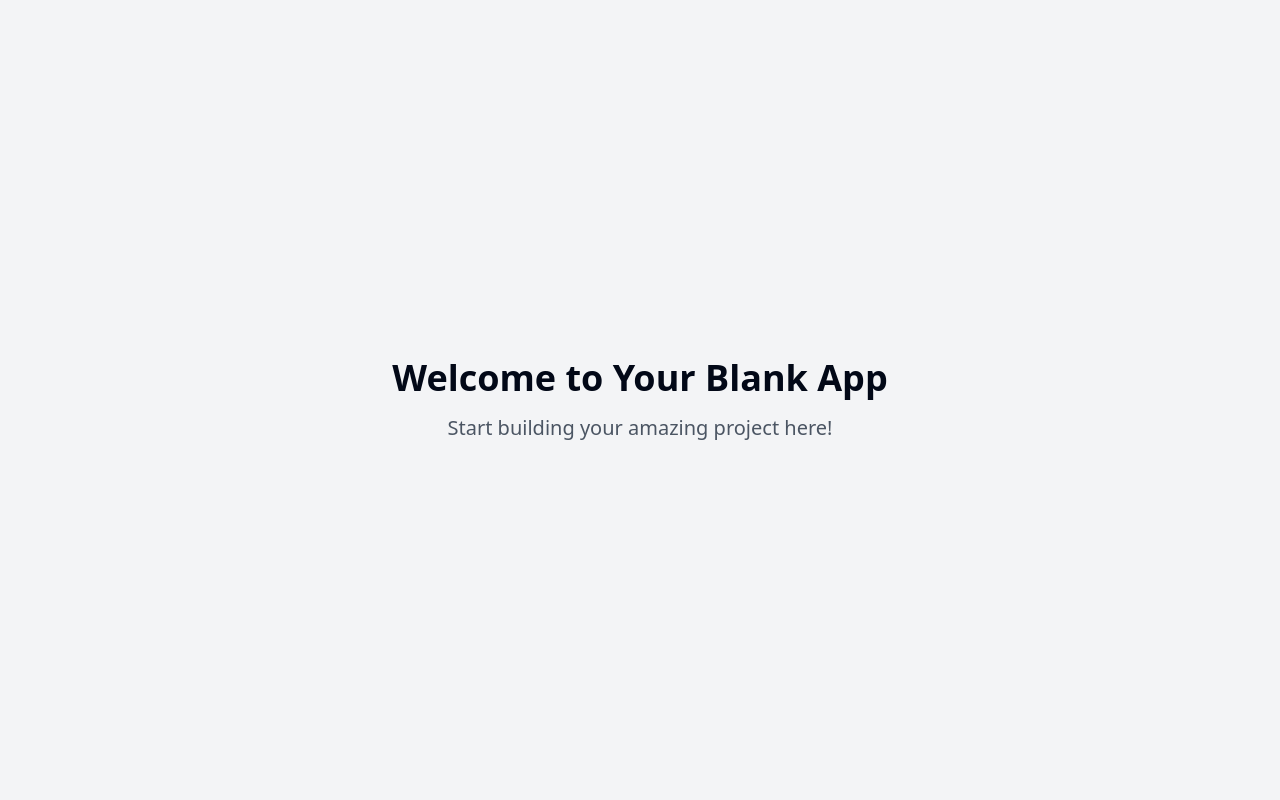
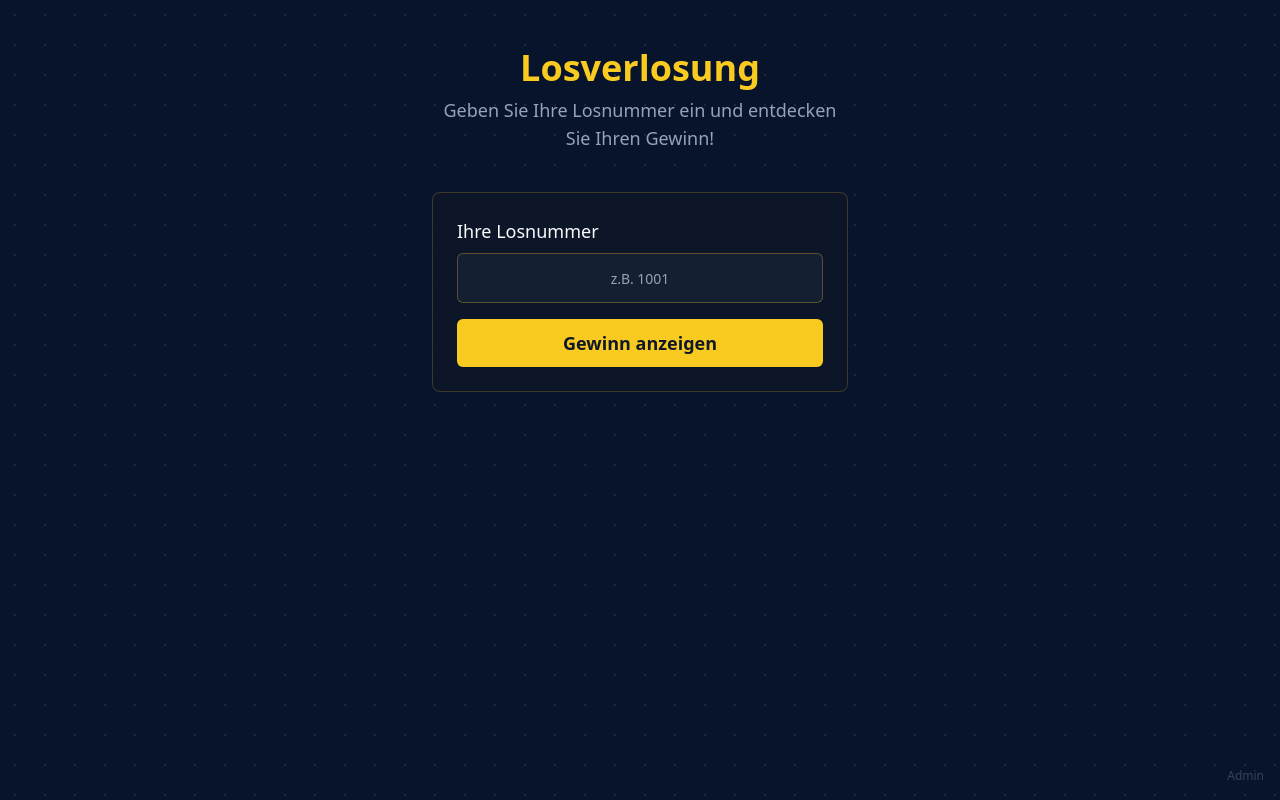
Before and after one commit to achimmertens/osterlose, a React (Vite) app: page / in a window 1280 px wide. Built offline with nearby package versions, Linux system fonts and the light colour scheme.

Commit message:
Implement lucky draw reveal
Implements a webpage where a user enters a lottery number and the corresponding prize is revealed from a hidden table.

```diff
--- a/package.json
+++ b/package.json
@@ -40,6 +40,8 @@
     "@radix-ui/react-toggle-group": "^1.1.0",
     "@radix-ui/react-tooltip": "^1.1.4",
     "@tanstack/react-query": "^5.56.2",
+    "@types/canvas-confetti": "^1.9.0",
+    "canvas-confetti": "^1.9.3",
     "class-variance-authority": "^0.7.1",
     "clsx": "^2.1.1",
     "cmdk": "^1.0.0",
--- /dev/null
+++ b/src/components/LotteryForm.tsx
@@ -0,0 +1,60 @@
+
+import React, { useState } from "react";
+import { Input } from "@/components/ui/input";
+import { Button } from "@/components/ui/button";
+import { findPrizeByTicketNumber, Prize } from "@/utils/prizeData";
+
+interface LotteryFormProps {
+  onPrizeFound: (prize: Prize | null) => void;
+}
+
+const LotteryForm: React.FC<LotteryFormProps> = ({ onPrizeFound }) => {
+  const [ticketNumber, setTicketNumber] = useState("");
+  const [error, setError] = useState("");
+
+  const handleSubmit = (e: React.FormEvent) => {
+    e.preventDefault();
+
+    if (!ticketNumber.trim()) {
+      setError("Bitte geben Sie eine Losnummer ein.");
+      return;
+    }
+
+    const prize = findPrizeByTicketNumber(ticketNumber);
+
+    if (!prize) {
+      setError("Diese Losnummer ist nicht gültig oder hat keinen Gewinn.");
+      onPrizeFound(null);
+    } else {
+      setError("");
+      onPrizeFound(prize);
+    }
+  };
+
+  return (
+    <form onSubmit={handleSubmit} className="space-y-4">
+      <div className="space-y-2">
+        <label htmlFor="ticketNumber" className="block text-lg font-medium">
+          Ihre Losnummer
+        </label>
+        <Input
+          id="ticketNumber"
+          type="text"
+          value={ticketNumber}
+          onChange={(e) => setTicketNumber(e.target.value)}
+          placeholder="z.B. 1001"
+          className="bg-secondary/50 border-primary/30 text-center text-xl py-6"
+        />
+        {error && <p className="text-red-400 text-sm">{error}</p>}
+      </div>
+      <Button
+        type="submit"
+        className="w-full py-6 text-lg font-bold transition-all hover:scale-105"
+      >
+        Gewinn anzeigen
+      </Button>
+    </form>
+  );
+};
+
+export default LotteryForm;
--- /dev/null
+++ b/src/components/PrizeReveal.tsx
@@ -0,0 +1,39 @@
+
+import React from "react";
+import { Prize } from "@/utils/prizeData";
+import { Card, CardContent } from "@/components/ui/card";
+import confetti from "canvas-confetti";
+
+interface PrizeRevealProps {
+  prize: Prize;
+}
+
+const PrizeReveal: React.FC<PrizeRevealProps> = ({ prize }) => {
+
+  React.useEffect(() => {
+    // Confetti-Effekt beim Anzeigen eines Gewinns
+    if (prize.id > 1) {
+      confetti({
+        particleCount: prize.id * 30,
+        spread: 70,
+        origin: { y: 0.6 }
+      });
+    }
+  }, [prize.id]);
+
+  return (
+    <Card className="prize-reveal border-primary/30 bg-secondary/50 overflow-hidden">
+      <CardContent className="p-6 text-center">
+        <h3 className="text-2xl font-bold mb-2">Ihr Gewinn</h3>
+        <div className="my-4">
+          <span className="text-4xl font-extrabold text-primary">
+            {prize.value}
+          </span>
+        </div>
+        <p className="text-lg">{prize.description}</p>
+      </CardContent>
+    </Card>
+  );
+};
+
+export default PrizeReveal;
--- a/src/index.css
+++ b/src/index.css
@@ -1,53 +1,47 @@
+
 @tailwind base;
 @tailwind components;
 @tailwind utilities;
 
 @layer base {
   :root {
-    --background: 0 0% 100%;
-    --foreground: 222.2 84% 4.9%;
+    --background: 220 70% 10%;
+    --foreground: 210 40% 98%;
 
-    --card: 0 0% 100%;
-    --card-foreground: 222.2 84% 4.9%;
+    --card: 222 47% 11%;
+    --card-foreground: 210 40% 98%;
 
-    --popover: 0 0% 100%;
-    --popover-foreground: 222.2 84% 4.9%;
+    --popover: 222 47% 11%;
+    --popover-foreground: 210 40% 98%;
 
-    --primary: 222.2 47.4% 11.2%;
-    --primary-foreground: 210 40% 98%;
+    --primary: 47 95% 55%;
+    --primary-foreground: 222 47% 11%;
 
-    --secondary: 210 40% 96.1%;
-    --secondary-foreground: 222.2 47.4% 11.2%;
+    --secondary: 217 33% 17%;
+    --secondary-foreground: 210 40% 98%;
 
-    --muted: 210 40% 96.1%;
-    --muted-foreground: 215.4 16.3% 46.9%;
+    --muted: 217 33% 17%;
+    --muted-foreground: 215 20% 65%;
 
-    --accent: 210 40% 96.1%;
-    --accent-foreground: 222.2 47.4% 11.2%;
+    --accent: 47 95% 55%;
+    --accent-foreground: 222 47% 11%;
 
-    --destructive: 0 84.2% 60.2%;
+    --destructive: 0 84% 60%;
     --destructive-foreground: 210 40% 98%;
 
-    --border: 214.3 31.8% 91.4%;
-    --input: 214.3 31.8% 91.4%;
-    --ring: 222.2 84% 4.9%;
+    --border: 217 33% 17%;
+    --input: 217 33% 17%;
+    --ring: 47 95% 55%;
 
     --radius: 0.5rem;
 
     --sidebar-background: 0 0% 98%;
-
     --sidebar-foreground: 240 5.3% 26.1%;
-
     --sidebar-primary: 240 5.9% 10%;
-
     --sidebar-primary-foreground: 0 0% 98%;
-
     --sidebar-accent: 240 4.8% 95.9%;
-
     --sidebar-accent-foreground: 240 5.9% 10%;
-
     --sidebar-border: 220 13% 91%;
-
     --sidebar-ring: 217.2 91.2% 59.8%;
   }
 
@@ -61,7 +55,7 @@
     --popover: 222.2 84% 4.9%;
     --popover-foreground: 210 40% 98%;
 
-    --primary: 210 40% 98%;
+    --primary: 47 95% 55%;
     --primary-foreground: 222.2 47.4% 11.2%;
 
     --secondary: 217.2 32.6% 17.5%;
@@ -70,8 +64,8 @@
     --muted: 217.2 32.6% 17.5%;
     --muted-foreground: 215 20.2% 65.1%;
 
-    --accent: 217.2 32.6% 17.5%;
-    --accent-foreground: 210 40% 98%;
+    --accent: 47 95% 55%;
+    --accent-foreground: 222.2 47.4% 11.2%;
 
     --destructive: 0 62.8% 30.6%;
     --destructive-foreground: 210 40% 98%;
@@ -99,3 +93,35 @@
     @apply bg-background text-foreground;
   }
 }
+
+@keyframes fadeIn {
+  0% {
+    opacity: 0;
+    transform: translateY(20px) scale(0.9);
+  }
+  100% {
+    opacity: 1;
+    transform: translateY(0) scale(1);
+  }
+}
+
+@keyframes shimmer {
+  0% {
+    box-shadow: 0 0 5px rgba(255, 215, 0, 0.3);
+  }
+  50% {
+    box-shadow: 0 0 20px rgba(255, 215, 0, 0.6);
+  }
+  100% {
+    box-shadow: 0 0 5px rgba(255, 215, 0, 0.3);
+  }
+}
+
+.prize-reveal {
+  animation: fadeIn 0.8s ease-out, shimmer 2s infinite;
+}
+
+.stars-bg {
+  background-image: radial-gradient(circle, rgba(255, 215, 0, 0.1) 1px, transparent 1px);
+  background-size: 30px 30px;
+}
--- a/src/pages/Index.tsx
+++ b/src/pages/Index.tsx
@@ -1,11 +1,90 @@
-// Update this page (the content is just a fallback if you fail to update the page)
+
+import React, { useState } from "react";
+import { Prize, prizes, lotteryTickets } from "@/utils/prizeData";
+import LotteryForm from "@/components/LotteryForm";
+import PrizeReveal from "@/components/PrizeReveal";
+import { Card, CardContent } from "@/components/ui/card";
 
 const Index = () => {
+  const [selectedPrize, setSelectedPrize] = useState<Prize | null>(null);
+  const [showTable, setShowTable] = useState(false);
+
+  const handlePrizeFound = (prize: Prize | null) => {
+    setSelectedPrize(prize);
+  };
+
+  // Admin-Funktion zum Anzeigen/Verstecken der Tabelle
+  const toggleTable = () => {
+    setShowTable(!showTable);
+  };
+
   return (
-    <div className="min-h-screen flex items-center justify-center bg-gray-100">
-      <div className="text-center">
-        <h1 className="text-4xl font-bold mb-4">Welcome to Your Blank App</h1>
-        <p className="text-xl text-gray-600">Start building your amazing project here!</p>
+    <div className="min-h-screen py-12 stars-bg">
+      <div className="container max-w-md mx-auto px-4">
+        <div className="text-center mb-10">
+          <h1 className="text-4xl font-bold mb-2 text-primary">Losverlosung</h1>
+          <p className="text-lg text-muted-foreground">
+            Geben Sie Ihre Losnummer ein und entdecken Sie Ihren Gewinn!
+          </p>
+        </div>
+
+        <Card className="border-primary/20 bg-card/90 backdrop-blur-sm mb-8">
+          <CardContent className="p-6">
+            <LotteryForm onPrizeFound={handlePrizeFound} />
+          </CardContent>
+        </Card>
+
+        {selectedPrize && <PrizeReveal prize={selectedPrize} />}
+
+        {/* Versteckte Admin-Schaltfläche in der Ecke */}
+        <button
+          onClick={toggleTable}
+          className="fixed bottom-2 right-2 p-2 opacity-20 hover:opacity-100 text-xs"
+          aria-label="Admin-Bereich"
+        >
+          Admin
+        </button>
+
+        {/* Versteckte Tabelle mit allen Losnummern und Gewinnen */}
+        {showTable && (
+          <div className="fixed inset-0 bg-background/95 backdrop-blur-sm z-50 overflow-auto p-4">
+            <div className="container mx-auto max-w-2xl">
+              <div className="flex justify-between items-center mb-4">
+                <h2 className="text-xl font-bold">Gewinn-Tabelle (Admin)</h2>
+                <button
+                  onClick={toggleTable}
+                  className="text-primary hover:text-primary/80"
+                >
+                  Schließen
+                </button>
+              </div>
+
+              <div className="overflow-x-auto">
+                <table className="w-full border-collapse">
+                  <thead>
+                    <tr className="border-b border-primary/30">
+                      <th className="py-2 px-4 text-left">Losnummer</th>
+                      <th className="py-2 px-4 text-left">Gewinn</th>
+                      <th className="py-2 px-4 text-right">Wert</th>
+                    </tr>
+                  </thead>
+                  <tbody>
+                    {lotteryTickets.map((ticket) => {
+                      const prize = prizes.find((p) => p.id === ticket.prizeId);
+                      return (
+                        <tr key={ticket.ticketNumber} className="border-b border-muted/30 hover:bg-muted/20">
+                          <td className="py-2 px-4">{ticket.ticketNumber}</td>
+                          <td className="py-2 px-4">{prize?.description}</td>
+                          <td className="py-2 px-4 text-right">{prize?.value}</td>
+                        </tr>
+                      );
+                    })}
+                  </tbody>
+                </table>
+              </div>
+            </div>
+          </div>
+        )}
       </div>
     </div>
   );
--- /dev/null
+++ b/src/utils/prizeData.ts
@@ -0,0 +1,52 @@
+
+export interface Prize {
+  id: number;
+  description: string;
+  value: string;
+}
+
+export interface LotteryTicket {
+  ticketNumber: string;
+  prizeId: number;
+}
+
+// Preisdaten
+export const prizes: Prize[] = [
+  { id: 0, description: "Kein Gewinn", value: "0€" },
+  { id: 1, description: "Trostpreis", value: "5€" },
+  { id: 2, description: "Kleiner Preis", value: "10€" },
+  { id: 3, description: "Mittelgroßer Preis", value: "50€" },
+  { id: 4, description: "Großer Preis", value: "100€" },
+  { id: 5, description: "Hauptpreis", value: "500€" },
+];
+
+// Losnummern und zugehörige Preise
+export const lotteryTickets: LotteryTicket[] = [
+  { ticketNumber: "1001", prizeId: 1 },
+  { ticketNumber: "1002", prizeId: 2 },
+  { ticketNumber: "1003", prizeId: 3 },
+  { ticketNumber: "1004", prizeId: 4 },
+  { ticketNumber: "1005", prizeId: 5 },
+  { ticketNumber: "2001", prizeId: 1 },
+  { ticketNumber: "2002", prizeId: 2 },
+  { ticketNumber: "3001", prizeId: 1 },
+  { ticketNumber: "3002", prizeId: 3 },
+  { ticketNumber: "4001", prizeId: 4 },
+  { ticketNumber: "5001", prizeId: 5 },
+  { ticketNumber: "6001", prizeId: 2 },
+  { ticketNumber: "7001", prizeId: 1 },
+  { ticketNumber: "8001", prizeId: 3 },
+  { ticketNumber: "9001", prizeId: 4 },
+  { ticketNumber: "9999", prizeId: 5 },
+];
+
+// Funktion zum Finden eines Gewinns basierend auf der Losnummer
+export const findPrizeByTicketNumber = (ticketNumber: string): Prize | null => {
+  const ticket = lotteryTickets.find(
+    (t) => t.ticketNumber === ticketNumber.trim()
+  );
+
+  if (!ticket) return null;
+
+  return prizes.find((p) => p.id === ticket.prizeId) || null;
+};
```
Also changed, not shown: 1 other file (tests, documents, lock files or other folders).
